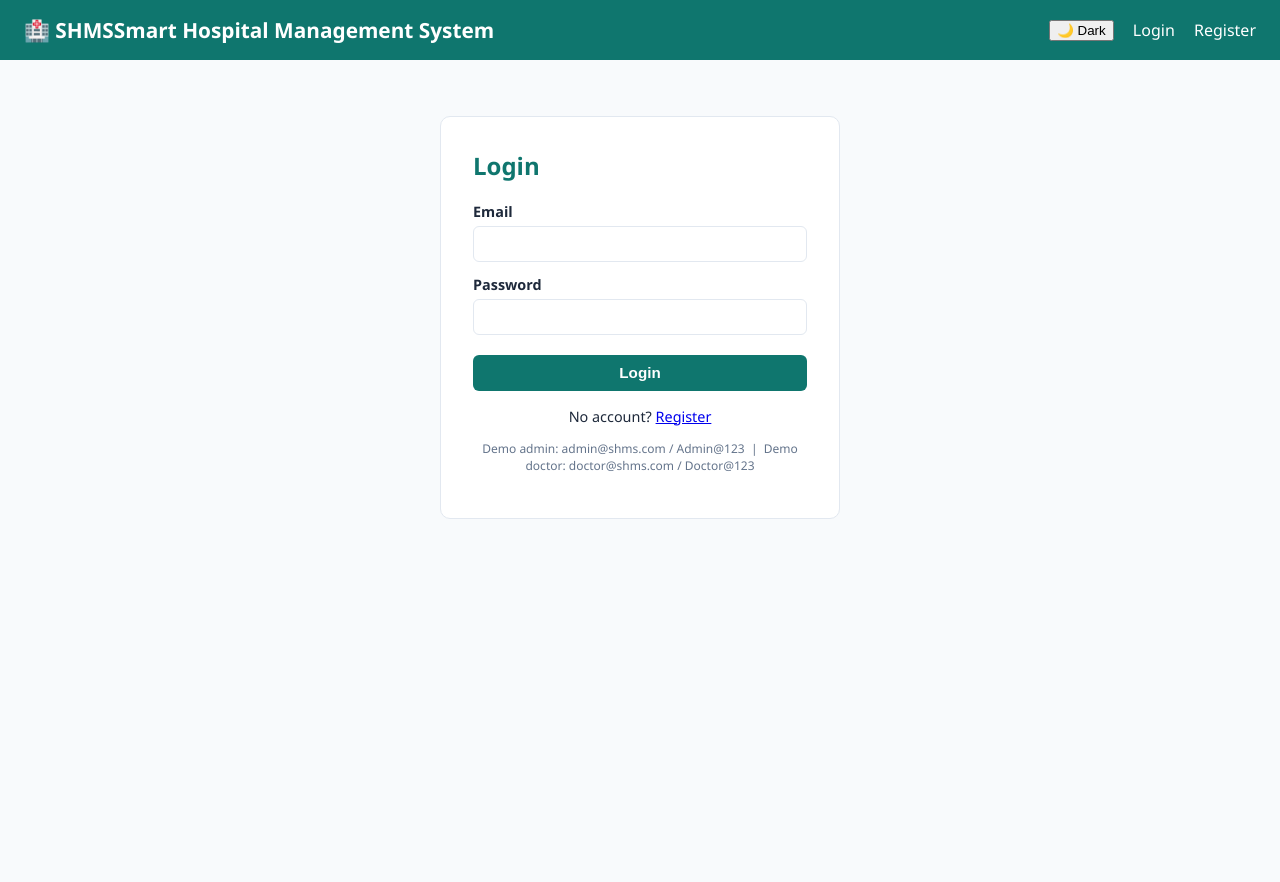
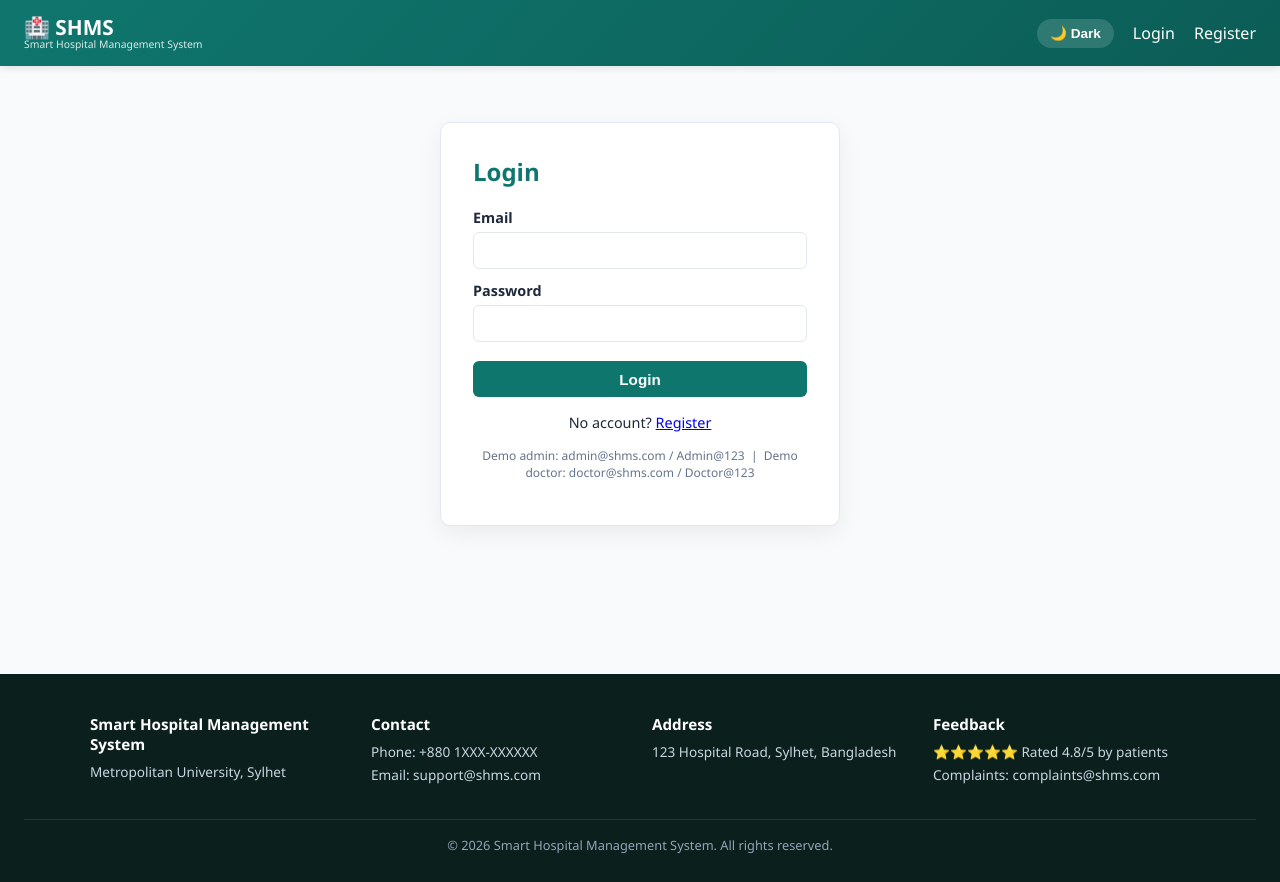
Before and after one commit to sayma29/smart-hospital-management-system, a React (Vite) app in the folder frontend/: page /login in a window 1280 px wide. Before the commit the page ends 800 px from the top, so only its background shows below. Built offline with nearby package versions, Linux system fonts and the light colour scheme; no server answers.

Commit message:
Add footer to layout and polish styling with dark mode support

```diff
--- a/frontend/src/App.jsx
+++ b/frontend/src/App.jsx
@@ -1,6 +1,7 @@
 import React from "react";
 import { Routes, Route } from "react-router-dom";
 import Navbar from "./components/Navbar.jsx";
+import Footer from "./components/Footer.jsx";
 import ProtectedRoute from "./components/ProtectedRoute.jsx";
 import Home from "./pages/Home.jsx";
 import Login from "./pages/Login.jsx";
@@ -53,6 +54,7 @@ export default function App() {
           />
         </Routes>
       </main>
+      <Footer />
     </>
   );
 }
--- a/frontend/src/styles/index.css
+++ b/frontend/src/styles/index.css
@@ -25,6 +25,7 @@ body {
   max-width: 1100px;
   margin: 0 auto;
   padding: 1.5rem;
+  min-height: 70vh;
 }
 
 /* Navbar */
@@ -33,15 +34,28 @@ body {
   justify-content: space-between;
   align-items: center;
   padding: 1rem 1.5rem;
-  background: var(--primary);
+  background: linear-gradient(135deg, #0f766e, #0b5d56);
+  color: white;
+  box-shadow: 0 2px 8px rgba(0, 0, 0, 0.1);
+}
+
+.navbar .brand {
+  display: flex;
+  flex-direction: column;
+  line-height: 1.1;
+  text-decoration: none;
   color: white;
 }
 
-.navbar .brand {
-  font-weight: 700;
+.brand-main {
+  font-weight: 800;
   font-size: 1.3rem;
-  color: white;
-  text-decoration: none;
+}
+
+.brand-sub {
+  font-size: 0.65rem;
+  font-weight: 400;
+  opacity: 0.85;
 }
 
 .nav-links {
@@ -54,10 +68,11 @@ body {
   color: white;
   text-decoration: none;
   font-weight: 500;
+  transition: opacity 0.2s;
 }
 
 .nav-links a:hover {
-  text-decoration: underline;
+  opacity: 0.8;
 }
 
 .user-chip {
@@ -77,6 +92,7 @@ body {
   border: none;
   cursor: pointer;
   font-size: 0.95rem;
+  transition: transform 0.15s, box-shadow 0.15s;
 }
 
 .btn-primary {
@@ -86,12 +102,19 @@ body {
 
 .btn-primary:hover {
   background: var(--primary-dark);
+  transform: translateY(-1px);
+  box-shadow: 0 4px 10px rgba(15, 118, 110, 0.3);
 }
 
 .btn-secondary {
   background: white;
   color: var(--primary);
   border: 1px solid var(--primary);
+}
+
+.btn-secondary:hover {
+  transform: translateY(-1px);
+  box-shadow: 0 4px 10px rgba(0, 0, 0, 0.08);
 }
 
 .btn-link {
@@ -106,6 +129,34 @@ body {
 
 .btn-link.danger {
   color: var(--danger);
+}
+
+/* Marquee scrolling banner */
+.marquee-wrap {
+  overflow: hidden;
+  background: linear-gradient(90deg, #0f766e, #14b8a6);
+  padding: 0.6rem 0;
+  border-radius: 8px;
+  margin-bottom: 1.5rem;
+}
+
+.marquee-text {
+  display: inline-block;
+  white-space: nowrap;
+  color: white;
+  font-weight: 600;
+  font-size: 0.95rem;
+  animation: marquee-scroll 18s linear infinite;
+  padding-left: 100%;
+}
+
+@keyframes marquee-scroll {
+  0% {
+    transform: translateX(0);
+  }
+  100% {
+    transform: translateX(-100%);
+  }
 }
 
 /* Hero */
@@ -123,6 +174,15 @@ body {
   color: var(--muted);
   max-width: 650px;
   margin: 0 auto 1.5rem;
+}
+
+.hero-banner {
+  width: 100%;
+  max-width: 900px;
+  border-radius: 12px;
+  margin: 1.5rem auto;
+  display: block;
+  box-shadow: 0 8px 24px rgba(0, 0, 0, 0.12);
 }
 
 .hero-actions {
@@ -145,10 +205,55 @@ body {
   border: 1px solid var(--border);
   border-radius: 10px;
   padding: 1.2rem;
+  transition: transform 0.2s, box-shadow 0.2s;
+}
+
+.feature-card:hover {
+  transform: translateY(-3px);
+  box-shadow: 0 8px 20px rgba(0, 0, 0, 0.08);
 }
 
 .feature-card h3 {
   margin-top: 0;
+  color: var(--primary);
+}
+
+.section-title {
+  text-align: center;
+  margin-top: 2.5rem;
+  color: var(--primary);
+}
+
+.dept-grid {
+  display: grid;
+  grid-template-columns: repeat(auto-fit, minmax(220px, 1fr));
+  gap: 1.2rem;
+  margin-top: 1.5rem;
+}
+
+.dept-card {
+  background: white;
+  border: 1px solid var(--border);
+  border-radius: 10px;
+  overflow: hidden;
+  text-align: center;
+  transition: transform 0.2s, box-shadow 0.2s;
+}
+
+.dept-card:hover {
+  transform: translateY(-3px);
+  box-shadow: 0 8px 20px rgba(0, 0, 0, 0.1);
+}
+
+.dept-card img {
+  width: 100%;
+  height: 140px;
+  object-fit: cover;
+  display: block;
+}
+
+.dept-card h4 {
+  margin: 0.6rem 0;
   color: var(--primary);
 }
 
@@ -166,6 +271,7 @@ body {
   padding: 2rem;
   width: 100%;
   max-width: 400px;
+  box-shadow: 0 8px 24px rgba(0, 0, 0, 0.06);
 }
 
 .auth-card h2 {
@@ -246,6 +352,7 @@ body {
   font-weight: 600;
   color: var(--muted);
   border-bottom: 3px solid transparent;
+  transition: color 0.2s;
 }
 
 .tab.active {
@@ -259,6 +366,7 @@ body {
   border-radius: 10px;
   padding: 1.5rem;
   margin-bottom: 1.5rem;
+  box-shadow: 0 2px 8px rgba(0, 0, 0, 0.03);
 }
 
 .card h3 {
@@ -352,6 +460,11 @@ body {
   color: var(--warning);
 }
 
+.badge-pending_confirmation {
+  background: #e0e7ff;
+  color: #4338ca;
+}
+
 .badge-paid {
   background: #dcfce7;
   color: var(--success);
@@ -370,6 +483,11 @@ body {
   border-radius: 10px;
   padding: 1.2rem;
   text-align: center;
+  transition: transform 0.2s;
+}
+
+.stat-card:hover {
+  transform: translateY(-2px);
 }
 
 .stat-card h4 {
@@ -452,6 +570,98 @@ body {
   color: var(--muted);
 }
 
+/* Doctor browse grid */
+.doctor-grid {
+  display: grid;
+  grid-template-columns: repeat(auto-fill, minmax(220px, 1fr));
+  gap: 1rem;
+}
+
+.doctor-card {
+  background: white;
+  border: 1px solid var(--border);
+  border-radius: 10px;
+  padding: 1.2rem;
+  text-align: center;
+  transition: transform 0.2s, box-shadow 0.2s;
+}
+
+.doctor-card:hover {
+  transform: translateY(-3px);
+  box-shadow: 0 8px 20px rgba(0, 0, 0, 0.1);
+}
+
+.doctor-card img {
+  width: 72px;
+  height: 72px;
+  border-radius: 50%;
+  margin-bottom: 0.6rem;
+}
+
+.doctor-card h4 {
+  margin: 0.2rem 0;
+  color: var(--primary);
+}
+
+.doctor-specialization {
+  font-weight: 600;
+  font-size: 0.85rem;
+  margin: 0.2rem 0;
+}
+
+.doctor-department,
+.doctor-qualifications {
+  font-size: 0.8rem;
+  color: var(--muted);
+  margin: 0.1rem 0;
+}
+
+.doctor-fee {
+  margin-top: 0.5rem;
+  font-weight: 700;
+  color: var(--success);
+}
+
+.staff-table-wrap {
+  margin-top: 1rem;
+}
+
+/* Footer */
+.site-footer {
+  background: #0b1f1d;
+  color: #cbd5e1;
+  margin-top: 3rem;
+  padding: 2.5rem 1.5rem 1rem;
+}
+
+.footer-grid {
+  max-width: 1100px;
+  margin: 0 auto;
+  display: grid;
+  grid-template-columns: repeat(auto-fit, minmax(200px, 1fr));
+  gap: 1.5rem;
+}
+
+.footer-grid h4 {
+  color: white;
+  margin: 0 0 0.5rem;
+  font-size: 0.95rem;
+}
+
+.footer-grid p {
+  margin: 0.2rem 0;
+  font-size: 0.85rem;
+}
+
+.footer-bottom {
+  text-align: center;
+  margin-top: 2rem;
+  padding-top: 1rem;
+  border-top: 1px solid rgba(255, 255, 255, 0.1);
+  font-size: 0.8rem;
+  color: #94a3b8;
+}
+
 @media (max-width: 640px) {
   .form-grid {
     grid-template-columns: 1fr;
@@ -460,3 +670,69 @@ body {
     grid-column: span 1;
   }
 }
+/* Dark mode toggle button */
+.theme-toggle {
+  background: rgba(255, 255, 255, 0.15);
+  border: none;
+  color: white;
+  padding: 0.4rem 0.8rem;
+  border-radius: 999px;
+  cursor: pointer;
+  font-size: 0.85rem;
+  font-weight: 600;
+}
+
+/* Dark mode theme */
+body.dark {
+  background: #0f172a;
+  color: #e2e8f0;
+}
+
+body.dark .card,
+body.dark .auth-card,
+body.dark .feature-card,
+body.dark .stat-card,
+body.dark .doctor-card,
+body.dark .dept-card,
+body.dark .modal {
+  background: #1e293b;
+  border-color: #334155;
+  color: #e2e8f0;
+}
+
+body.dark .table th,
+body.dark .table td {
+  border-color: #334155;
+}
+
+body.dark .table th {
+  color: #94a3b8;
+}
+
+body.dark .form-grid input,
+body.dark .form-grid select,
+body.dark .form-grid textarea,
+body.dark .auth-card input,
+body.dark .modal input,
+body.dark .modal textarea {
+  background: #0f172a;
+  border-color: #334155;
+  color: #e2e8f0;
+}
+
+body.dark .hero p,
+body.dark .auth-hint,
+body.dark .doctor-department,
+body.dark .doctor-qualifications {
+  color: #94a3b8;
+}
+
+body.dark .btn-secondary {
+  background: #1e293b;
+  color: #5eead4;
+  border-color: #5eead4;
+}
+
+body.dark .site-footer {
+  background: #050d0c;
+}
```
